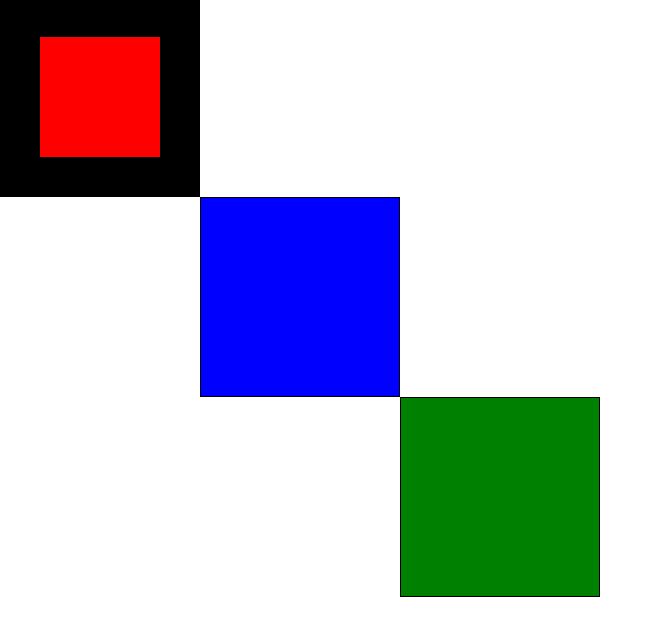
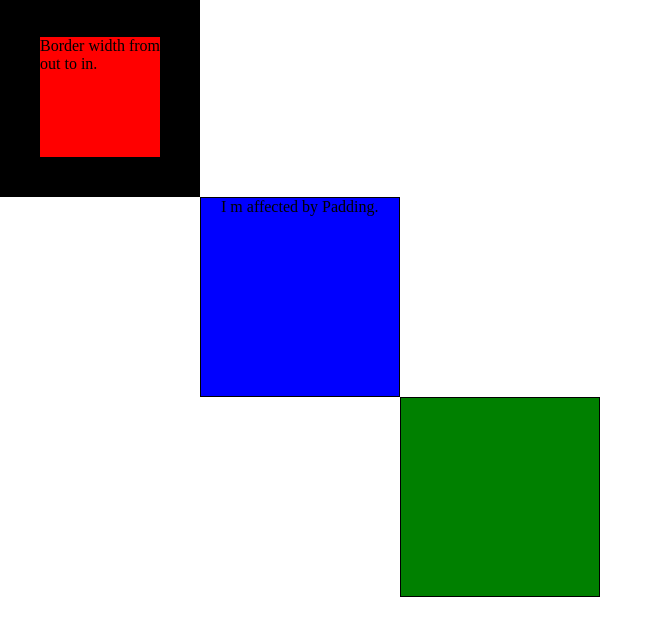
Before and after one commit to PG-Momik/Bootcamp, a plain HTML site: page Intermediate_CSS/_01_div.html in a window 1280 px wide. Shown: the part 30-666 px from the top of the page, without its empty margins (0-663 px from the left). Drawn offline with Linux system fonts and the light colour scheme.

Commit message:
Add div Manipulation

```diff
--- a/Intermediate_CSS/_01_div.css
+++ b/Intermediate_CSS/_01_div.css
@@ -15,6 +15,7 @@
 #second{
     margin-left: 200px;
     background: blue;
+    padding-left: 20px;
 }
 #third{
     margin-left: 400px;
--- a/Intermediate_CSS/_01_div.html
+++ b/Intermediate_CSS/_01_div.html
@@ -9,8 +9,8 @@
 </head>
 <body>
     <h2>DIV</h2>
-    <div class="box" id="first"></div>
-    <div class="box" id="second"></div>
+    <div class="box" id="first">Border width from out to in.</div>
+    <div class="box" id="second">I m affected by Padding.</div>
     <div class="box" id="third"></div>
 </body>
 </html>
```
